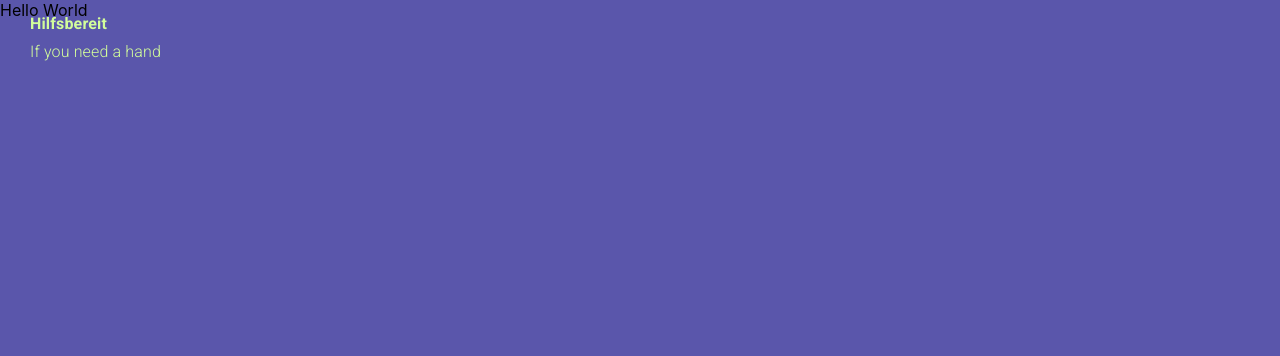
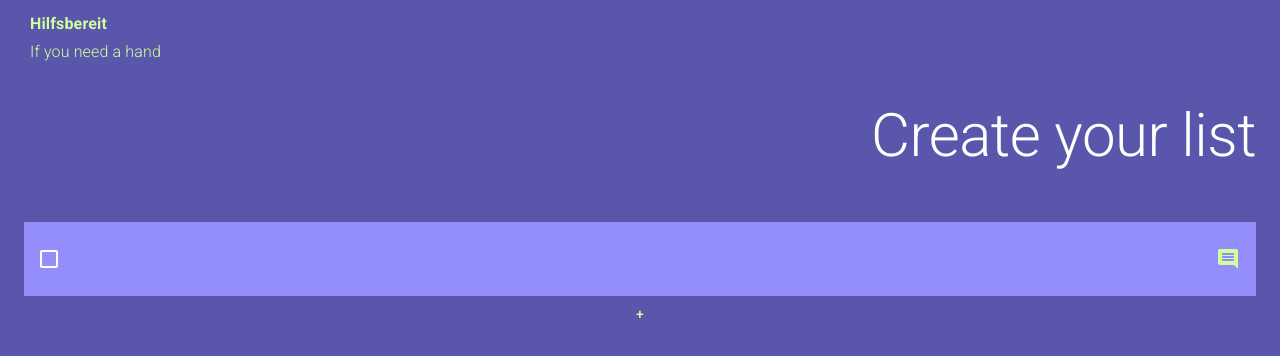
Before and after one commit to Pulko/hilfsbereit, a React (Create React App) app: page /list/create in a window 1280 px wide. Shown: the top 356 px of the page. Built offline with nearby package versions, Linux system fonts and the light colour scheme.

Commit message:
feat: provide tasks list

```diff
--- /dev/null
+++ b/src/components/Tasks/index.tsx
@@ -0,0 +1,76 @@
+import React from 'react';
+
+import { Task } from 'types';
+
+import { createStyles, makeStyles, Theme } from '@material-ui/core/styles';
+
+import List from '@material-ui/core/List';
+import ListItem from '@material-ui/core/ListItem';
+import ListItemIcon from '@material-ui/core/ListItemIcon';
+import ListItemSecondaryAction from '@material-ui/core/ListItemSecondaryAction';
+import ListItemText from '@material-ui/core/ListItemText';
+import Checkbox from '@material-ui/core/Checkbox';
+import IconButton from '@material-ui/core/IconButton';
+import CommentIcon from '@material-ui/icons/Comment';
+
+
+interface TasksProps {
+  completeTask: (event: any) => any,
+  tasks: Array<Task>,
+}
+
+const useStyles = makeStyles((theme: Theme) =>
+  createStyles({
+    root: {
+      width: '100%',
+      backgroundColor: theme.palette.background.paper,
+    },
+  }),
+);
+
+const Tasks: React.FC<TasksProps> = (props) => {
+  const {
+    completeTask,
+    tasks,
+  } = props
+
+  const handleClick = (event: any, index: number) => {
+    event.preventDefault()
+    event.stopPropagation()
+
+    completeTask(index)
+  }
+
+  const classes = useStyles()
+
+  return (
+    <List className={classes.root}>
+      {tasks.map((task, index) => {
+        const labelId = `task-item-${index}`;
+
+        return (
+          <ListItem key={index}>
+            <ListItemIcon>
+              <Checkbox
+                edge="start"
+                checked={task.checked}
+                tabIndex={-1}
+                disableRipple
+                onClick={(event) => handleClick(event, index)}
+                inputProps={{ 'aria-labelledby': labelId }}
+              />
+            </ListItemIcon>
+            <ListItemText id={labelId} primary={task.text} />
+            <ListItemSecondaryAction>
+              <IconButton edge="end" aria-label="comments">
+                <CommentIcon />
+              </IconButton>
+            </ListItemSecondaryAction>
+          </ListItem>
+        );
+      })}
+    </List>
+  )
+}
+
+export default Tasks
--- a/src/pages/CreateList/index.tsx
+++ b/src/pages/CreateList/index.tsx
@@ -1,11 +1,56 @@
 import React from 'react';
 
+import { createStyles, makeStyles, Theme } from '@material-ui/core/styles';
+
+import { DEFAULT_TASK } from 'types';
+
+import Container from '@material-ui/core/Container';
+import { Typography, Button } from '@material-ui/core';
+import Tasks from 'components/Tasks';
+
+
+const useStyles = makeStyles((theme: Theme) =>
+  createStyles({
+    content: {
+      marginTop: '100px',
+      color: theme.palette.text.secondary,
+      textAlign: 'center',
+    },
+    heading: {
+      textAlign: 'right',
+      marginBottom: '50px',
+    },
+  }),
+);
 
 const CreateList: React.FC = () => {
+  const classes = useStyles()
+  const [tasks, setTasks] = React.useState([DEFAULT_TASK])
 
+  const completeTask = (index: number) => {
+    const currentTasks = tasks
+
+    const selectedTask = { text: currentTasks[index].text, checked: !currentTasks[index].checked }
+
+    currentTasks.splice(index, 1, selectedTask)
+
+    setTasks(currentTasks)
+  };
+
+  const addTask = () => setTasks(tasks.concat(DEFAULT_TASK))
 
   return (
-    <>Hello World</>
+    <Container className={classes.content}>
+      <Typography variant="h2" className={classes.heading}>
+        {'Create your list'}
+      </Typography>
+
+      <Tasks tasks={tasks} completeTask={completeTask} />
+
+      <Button onClick={addTask}>
+        {'+'}
+      </Button>
+    </Container>
   )
 }
 
--- a/src/pages/MainPage/index.tsx
+++ b/src/pages/MainPage/index.tsx
@@ -59,7 +59,6 @@ const MainPage: React.FC = () => {
   const classes = useStyles(theme)
 
   return (
-    <>
     <Container className={classes.content}>
       <Typography
         variant="h1"
@@ -78,17 +77,14 @@ const MainPage: React.FC = () => {
       </Typography>
 
       <Button className={classnames([classes.primaryBackground, classes.primaryButton])} href="/list">
-            {/* <Link  className={classes.link}> */}
         <Typography className={classnames([classes.contrastText, classes.boldText])}>
           {'get strarted'}
         </Typography>
 
         <ArrowForwardIcon className={classnames([classes.contrastText, classes.boldText])} />
-            {/* </Link> */}
       </Button>
 
     </Container>
-    </>
   );
 }
 
--- a/src/pages/Options/index.tsx
+++ b/src/pages/Options/index.tsx
@@ -25,7 +25,6 @@ const Options: React.FC = () => {
   const classes = useStyles(theme)
 
   return (
-    <>
     <Container className={classes.content}>
       <Typography variant="h2">
         {'Start new list or get an access'}
@@ -36,7 +35,6 @@ const Options: React.FC = () => {
         <Button>Use Existing</Button>
       </div>
     </Container>
-    </>
   );
 }
 
--- /dev/null
+++ b/src/types/index.tsx
@@ -0,0 +1,6 @@
+export interface Task {
+  text: string,
+  checked: boolean,
+}
+
+export const DEFAULT_TASK: Task = { text: '', checked: false }
```
Lines whose indentation alone changed are shown as unchanged.
